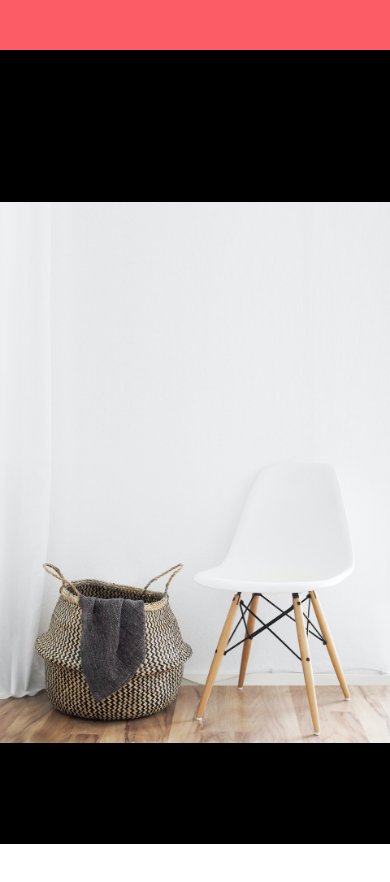
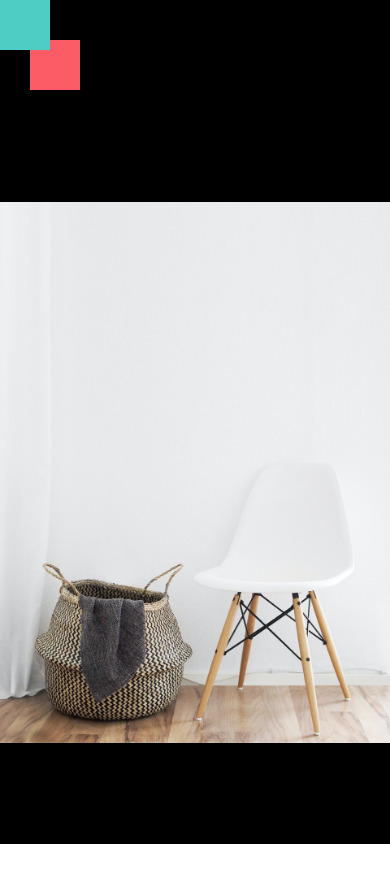
Before and after one commit to zahid2022skipq/ecommerceapp, a React Native app: screen / in a window 390 px wide. Shown: the top 882 px of the page. Built offline with nearby package versions, Linux system fonts and the light colour scheme.

Commit message:
Close Icon

```diff
--- a/app/screens/ViewImageScreen.js
+++ b/app/screens/ViewImageScreen.js
@@ -5,6 +5,7 @@ function ViewImageScreen(props) {
   return (
     <View style={styles.container}>
       <View style={styles.closeIcon}></View>
+      <View style={styles.moreIcon}></View>
       <Image
         resizeMode="contain"
         style={styles.image}
@@ -18,7 +19,10 @@ const styles = StyleSheet.create({
   closeIcon: {
     backgroundColor: "#fc5c65",
     height: 50,
-    width: "50",
+    width: 50,
+    position: "absolute",
+    top: 40,
+    left: 30,
   },
   container: {
     backgroundColor: "#000",
@@ -28,6 +32,11 @@ const styles = StyleSheet.create({
     height: "100%",
     width: "100%",
   },
+  moreIcon: {
+    backgroundColor: "#4ecdc4",
+    height: 50,
+    width: 50,
+  },
 });
 
 export default ViewImageScreen;
```
